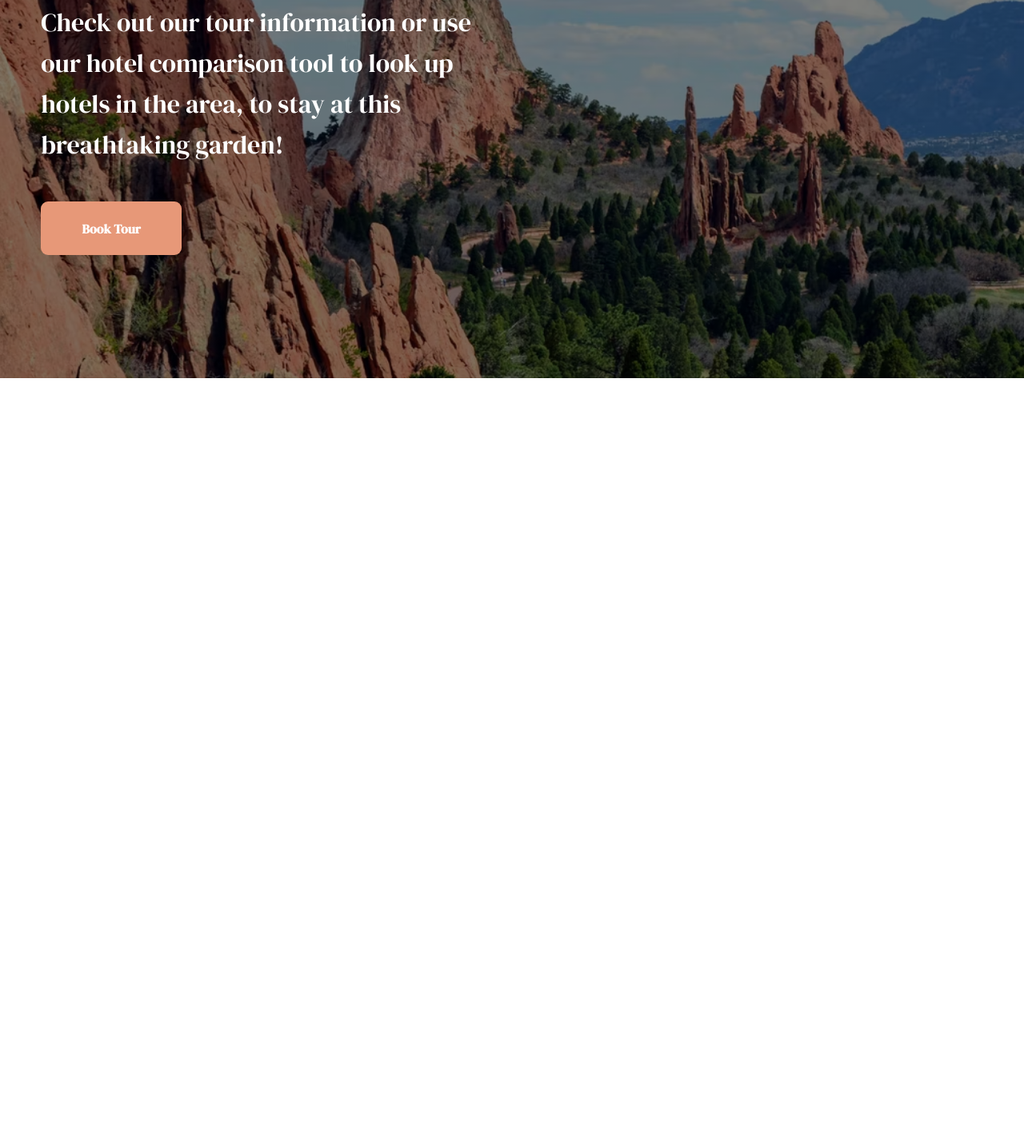
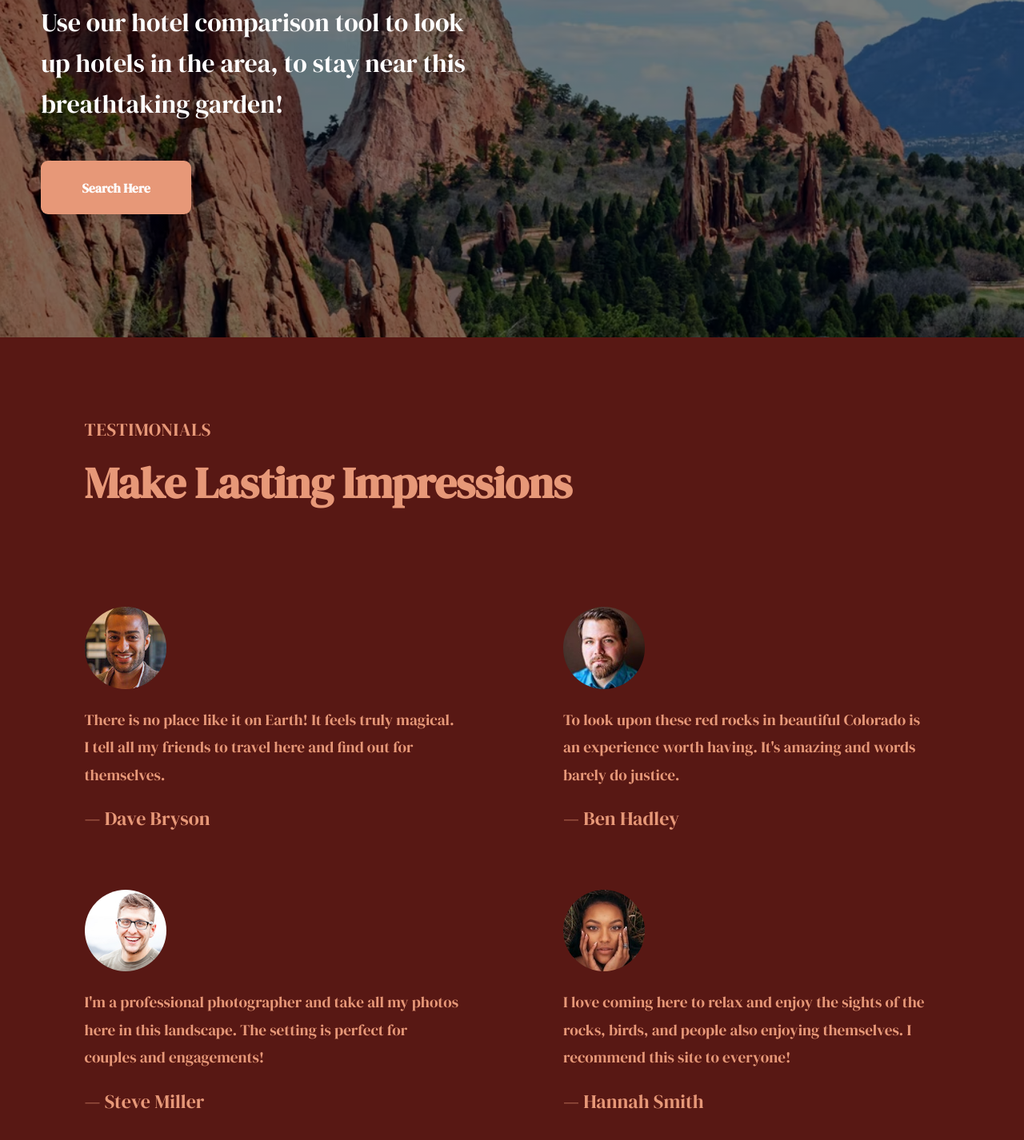
Before and after one commit to dhillje/Garden-of-the-gods, a plain HTML site: page index.html in a window 1280 px wide. Shown: the part 388-1814 px from the top of the page at 80% size. Before the commit the page ends 861 px from the top, so only its background shows below. Drawn offline with nearby package versions, Linux system fonts and the light colour scheme; some packages are replaced by stand-ins of ours; a script that the page names is missing.

Commit message:
Added Testimonial Section

```diff
--- a/general.css
+++ b/general.css
@@ -71,9 +71,9 @@ body {
 }
 
 .heading-secondary {
-  font-size: 4.4rem;
+  font-size: 3.4rem;
   line-height: 1.2;
-  margin-bottom: 9.6rem;
+  margin-bottom: 7.6rem;
 }
 
 .heading-tertiary {
@@ -84,11 +84,11 @@ body {
 
 .subheading {
   display: block;
-  font-size: 1.6rem;
+  font-size: 1.4rem;
   font-weight: 500;
-  color: #cf711f;
+  color: #e79878;
   text-transform: uppercase;
-  margin-bottom: 1.6rem;
+  margin-bottom: 1.4rem;
   letter-spacing: 0.75px;
 }
 
@@ -120,7 +120,7 @@ body {
 
 .btn--full:hover,
 .btn--full:active {
-  background-color: #cf711f;
+  background-color: #d88260;
 }
 
 .btn--outline:link,
--- a/index.html
+++ b/index.html
@@ -50,11 +50,13 @@
 
       <nav class="main-nav">
         <ul class="main-nav-list">
-          <li><a class="main-nav-link" href="#meals">Tours</a></li>
           <li>
-            <a class="main-nav-link" href="#testimonials">Contact</a>
+            <a class="main-nav-link" href="#testimonials">Testimonials</a>
           </li>
-          <li><a class="main-nav-link" href="#pricing">Pricing</a></li>
+          <li>
+            <a class="main-nav-link" href="#testimonials">Pricing</a>
+          </li>
+          <li><a class="main-nav-link" href="#pricing">Contact</a></li>
           <li><a class="main-nav-link nav-cta" href="#cta">Check Hotels</a></li>
         </ul>
       </nav>
@@ -71,10 +73,74 @@
           <div class="hero-text-box">
             <h1 class="heading-primary">Walk Amongst Giants</h1>
             <p class="hero-description">
-              Check out our tour information or use our hotel comparison tool to
-              look up hotels in the area, to stay at this breathtaking garden!
+              Use our hotel comparison tool to look up hotels in the area, to
+              stay near this breathtaking garden!
             </p>
-            <a href="#cta" class="btn btn--full margin-right-sm">Book Tour</a>
+            <a href="#cta" class="btn btn--full margin-right-sm">Search Here</a>
+          </div>
+        </div>
+      </section>
+
+      <section class="section-testimonials" id="testimonials">
+        <div class="testimonials-container">
+          <span class="subheading">Testimonials</span>
+          <h2 class="heading-secondary">Make Lasting Impressions</h2>
+
+          <div class="testimonials">
+            <figure class="testimonial">
+              <img
+                class="testimonial-img"
+                alt="Photo of customer Dave Bryson"
+                src="img/dave.jpg"
+              />
+              <blockquote class="testimonial-text">
+                There is no place like it on Earth! It feels truly magical. I
+                tell all my friends to travel here and find out for themselves.
+              </blockquote>
+              <p class="testimonial-name">&mdash; Dave Bryson</p>
+            </figure>
+
+            <figure class="testimonial">
+              <img
+                class="testimonial-img"
+                alt="Photo of customer Ben Hadley"
+                src="img/ben.jpg"
+              />
+              <blockquote class="testimonial-text">
+                To look upon these red rocks in beautiful Colorado is an
+                experience worth having. It's amazing and words barely do
+                justice.
+              </blockquote>
+              <p class="testimonial-name">&mdash; Ben Hadley</p>
+            </figure>
+
+            <figure class="testimonial">
+              <img
+                class="testimonial-img"
+                alt="Photo of customer Steve Miller"
+                src="img/steve.jpg"
+              />
+              <blockquote class="testimonial-text">
+                I'm a professional photographer and take all my photos here in
+                this landscape. The setting is perfect for couples and
+                engagements!
+              </blockquote>
+              <p class="testimonial-name">&mdash; Steve Miller</p>
+            </figure>
+
+            <figure class="testimonial">
+              <img
+                class="testimonial-img"
+                alt="Photo of customer Hannah Smith"
+                src="img/hannah.jpg"
+              />
+              <blockquote class="testimonial-text">
+                I love coming here to relax and enjoy the sights of the rocks,
+                birds, and people also enjoying themselves. I recommend this
+                site to everyone!
+              </blockquote>
+              <p class="testimonial-name">&mdash; Hannah Smith</p>
+            </figure>
           </div>
         </div>
       </section>
--- a/style.css
+++ b/style.css
@@ -37,7 +37,7 @@
 
 .main-nav-link:hover,
 .main-nav-link:active {
-  color: #cf711f;
+  color: #d88260;
 }
 
 .main-nav-link.nav-cta:link,
@@ -50,7 +50,7 @@
 
 .main-nav-link.nav-cta:hover,
 .main-nav-link.nav-cta:active {
-  background-color: #cf711f;
+  background-color: #d88260;
 }
 
 /* MOBILE */
@@ -123,35 +123,42 @@
   width: 100%;
 }
 
-.delivered-meals {
-  display: flex;
+/**************************/
+/* TESTIMONIALS SECTION */
+/**************************/
+
+.section-testimonials {
+  background-color: #581814;
+  display: grid;
+  /* grid-template-columns: 55fr 45fr; */
   align-items: center;
-  gap: 1.6rem;
-  margin-top: 8rem;
 }
 
-.delivered-imgs {
-  display: flex;
+.testimonials-container {
+  padding: 6.6rem;
 }
 
-.delivered-imgs img {
-  height: 4.8rem;
-  width: 4.8rem;
-  border-radius: 50%;
-  margin-right: -1.6rem;
-  border: 3px solid #fdf2e9;
+.testimonials {
+  display: grid;
+  grid-template-columns: 1fr 1fr;
+  row-gap: 4.8rem;
+  column-gap: 8rem;
 }
 
-.delivered-imgs img:last-child {
-  margin: 0;
+.testimonial-img {
+  width: 6.4rem;
+  border-radius: 50%;
+  margin-bottom: 1.2rem;
 }
 
-.delivered-text {
-  font-size: 1.8rem;
-  font-weight: 600;
+.testimonial-text {
+  font-size: 1.2rem;
+  line-height: 1.8;
+  margin-bottom: 1.6rem;
+  color: #e79878;
 }
 
-.delivered-text span {
-  color: #cf711f;
-  font-weight: 700;
+.testimonial-name {
+  font-size: 1.5rem;
+  color: #e79878;
 }
```
